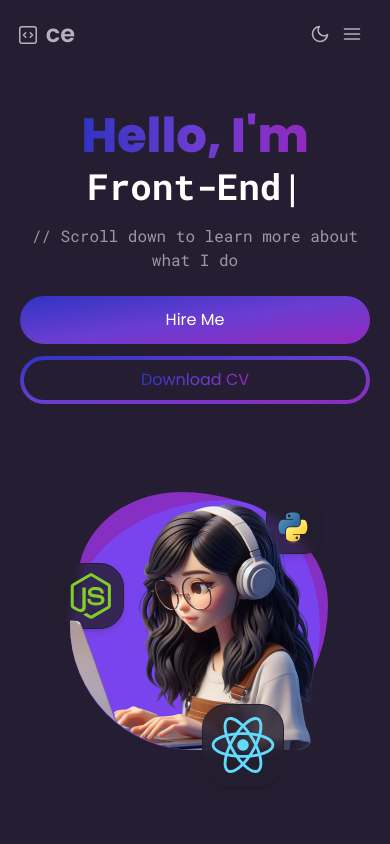
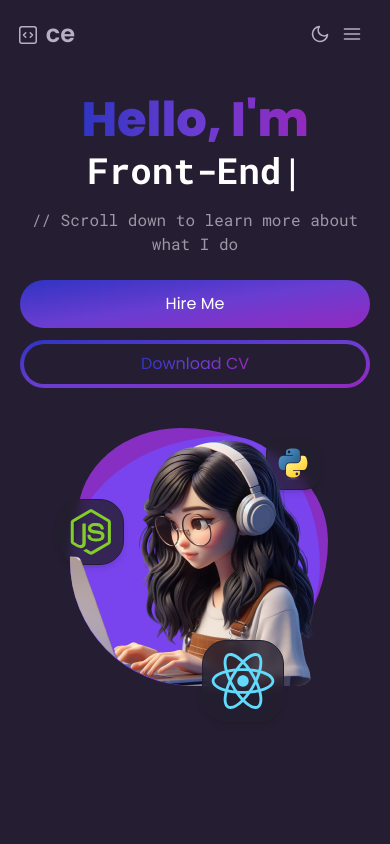
Before and after one commit to encarnac/portfolio, a React (Vite) app: page / in a window 390 px wide. Shown: the top 844 px of the page. Built offline with nearby package versions, Linux system fonts and the light colour scheme.

Commit message:
Decreased y spacing for better mobile visibiltiy

```diff
--- a/src/App.jsx
+++ b/src/App.jsx
@@ -54,7 +54,7 @@ export default function App() {
       {/* Hero Section with Divider */}
       <div className="relative bg-[#e3e8ee] dark:bg-[#251e32]">
         <motion.div
-          className="container mx-auto mb-36 mt-24 px-5 py-4 sm:px-10"
+          className="container mx-auto mb-36 mt-20 px-5 py-4 sm:px-10"
           viewport={{ amount: 0.7 }}
           onViewportEnter={() => setSelectedPage("hero")}
         >
--- a/src/components/HeroSection.jsx
+++ b/src/components/HeroSection.jsx
@@ -30,7 +30,7 @@ const logo = {
 export default function Header() {
   return (
     <>
-      <section className="relative mb-12">
+      <header className="relative mb-12">
         <motion.div
           initial="hidden"
           whileInView="visible"
@@ -86,7 +86,7 @@ export default function Header() {
             </div>
           </div>
 
-          <div className="col-span-5 my-24 place-self-center">
+          <div className="col-span-5 my-12 place-self-center">
             <div className="relative z-0 before:absolute before:bottom-2 before:left-2 before:h-full before:w-full before:rounded-custom-3 before:bg-[#afc6e2] dark:before:bg-[#872FC3] lg:before:h-[330px] lg:before:w-[330px] xl:before:h-[400px] xl:before:w-[400px]">
               <div className="size-[250px] md:size-[325px] xl:size-[400px] relative rounded-custom-2 bg-[#ad99db] dark:bg-[#7943ed]">
                 <img
@@ -119,7 +119,7 @@ export default function Header() {
             </div>
           </div>
         </motion.div>
-      </section>
+      </header>
     </>
   );
 }
```
